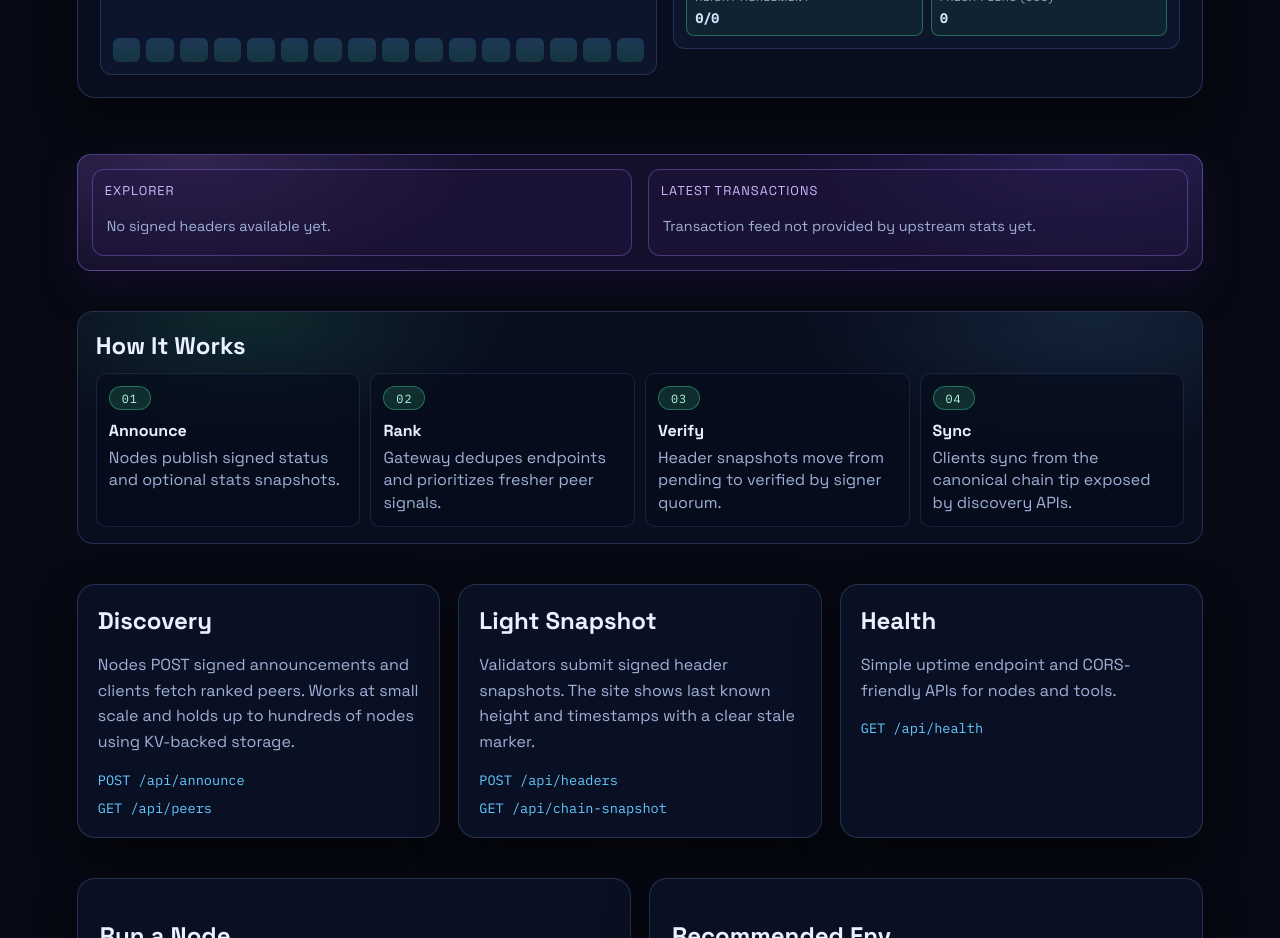
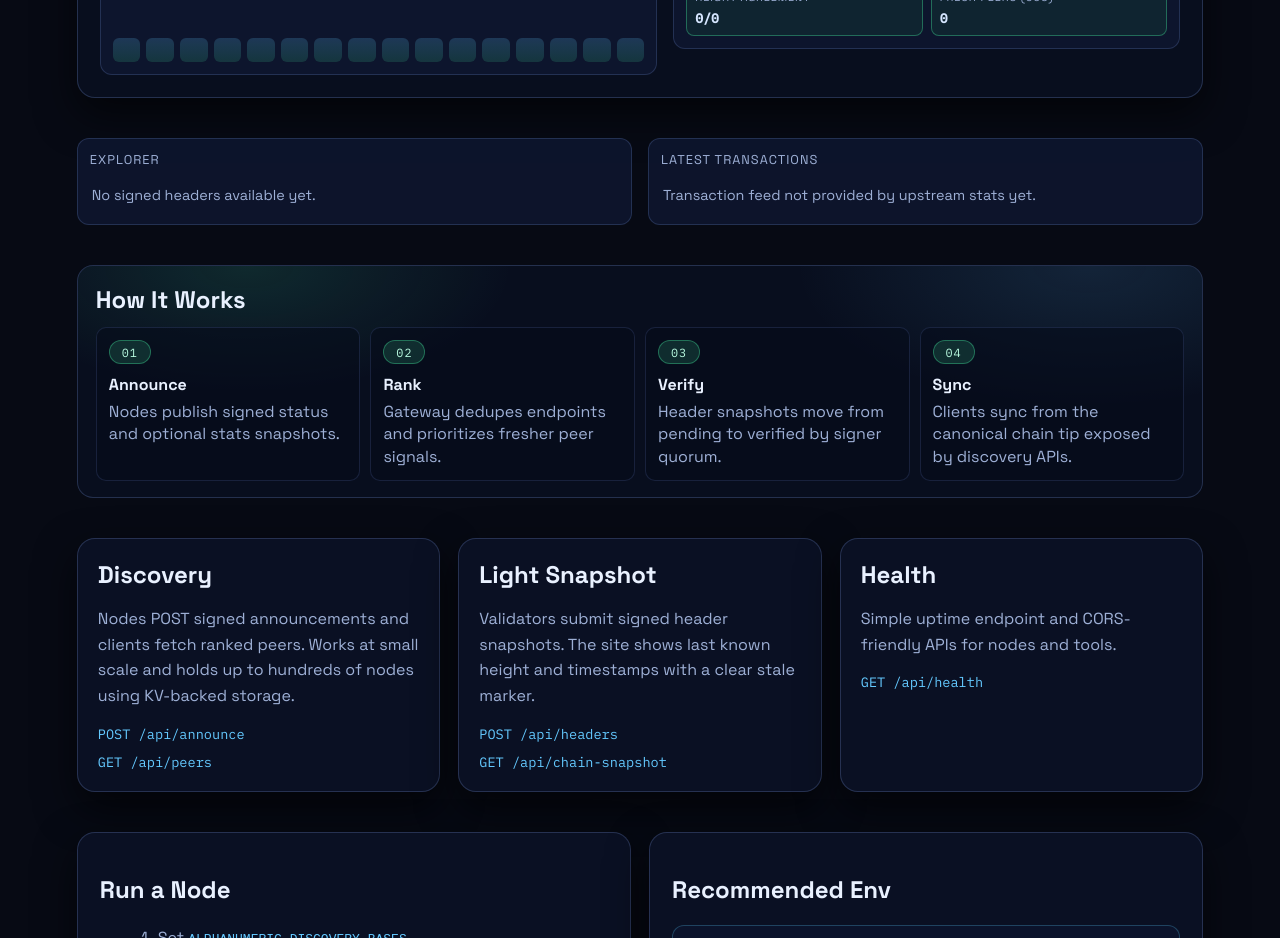
Before and after one commit to OSXBasedAnon/alphanumeric-blue, a Next.js app: page / in a window 1280 px wide. Shown: the part 840-1778 px from the top of the page. Built offline with nearby package versions, Linux system fonts and the light colour scheme.

Commit message:
Remove outer activity feed container styling

```diff
--- a/app/components/ActivityFeed.tsx
+++ b/app/components/ActivityFeed.tsx
@@ -95,8 +95,7 @@ export default function ActivityFeed() {
   const transactions = coerceTxList(snapshot?.stats).slice(0, 3);
 
   return (
-    <section className="ops-feed-shell">
-      <div className="ops-feed-grid">
+    <section className="ops-feed-grid">
       <div className="explorer-card">
         <div className="panel-title">Explorer</div>
         <div className="explorer-list">
@@ -131,7 +130,6 @@ export default function ActivityFeed() {
           )}
         </div>
       </div>
-      </div>
     </section>
   );
 }
--- a/app/globals.css
+++ b/app/globals.css
@@ -501,32 +501,10 @@ html, body {
   padding: 8px 2px;
 }
 
-.ops-feed-shell {
-  margin-top: 16px;
-  padding: 14px;
-  border-radius: 14px;
-  border: 1px solid rgba(167, 126, 255, 0.4);
-  background:
-    radial-gradient(420px 180px at 10% 0%, rgba(186, 136, 255, 0.18), transparent 70%),
-    radial-gradient(420px 180px at 90% 0%, rgba(130, 98, 255, 0.18), transparent 70%),
-    rgba(34, 22, 66, 0.55);
-  box-shadow: 0 16px 36px rgba(27, 14, 58, 0.5);
-}
-
 .ops-feed-grid {
   display: grid;
   grid-template-columns: 1fr 1fr;
   gap: 16px;
-}
-
-.ops-feed-shell .explorer-card,
-.ops-feed-shell .tx-card {
-  background: rgba(34, 22, 66, 0.42);
-  border-color: rgba(167, 126, 255, 0.35);
-}
-
-.ops-feed-shell .panel-title {
-  color: #ccb7ff;
 }
 
 .flow-lite {
```
Lines whose indentation alone changed are shown as unchanged.
